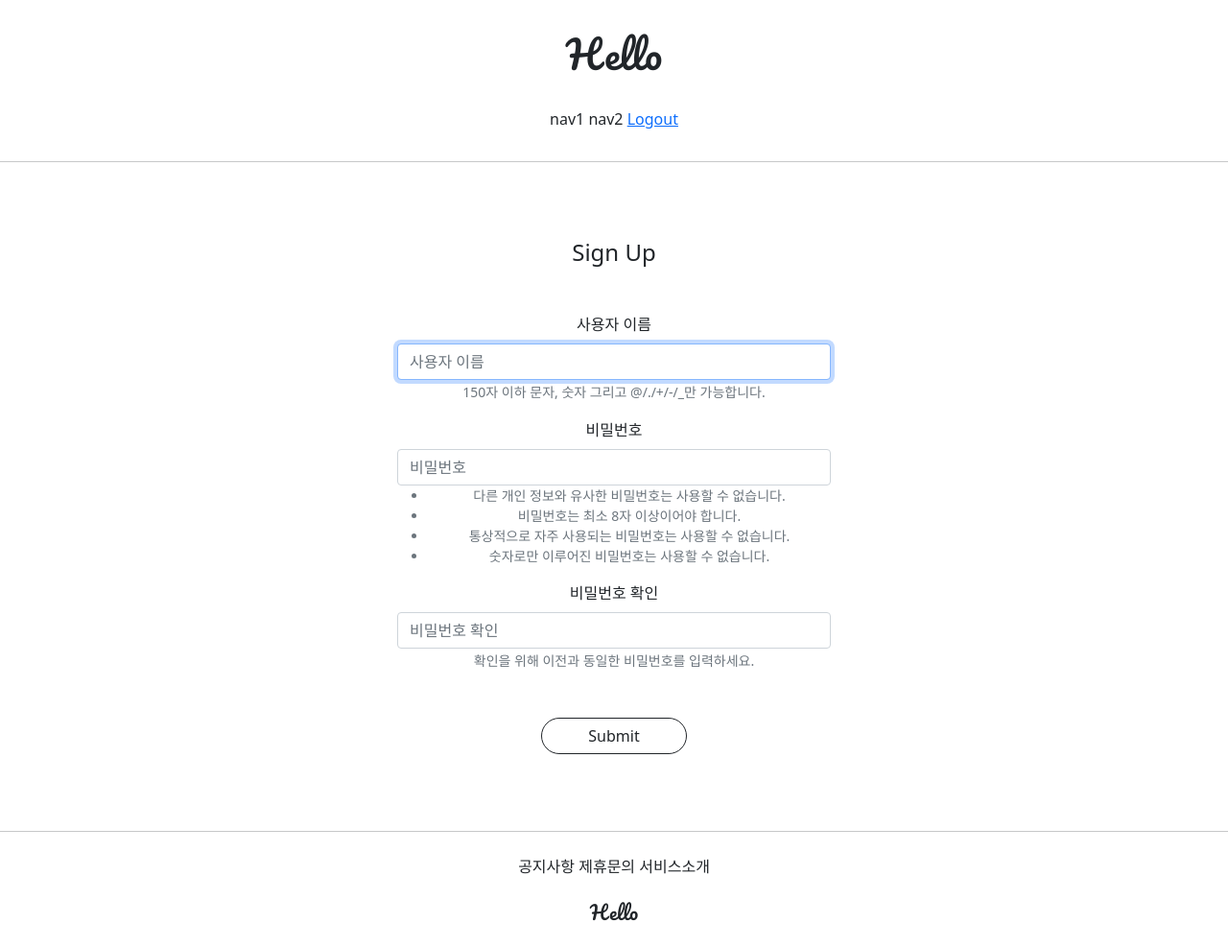
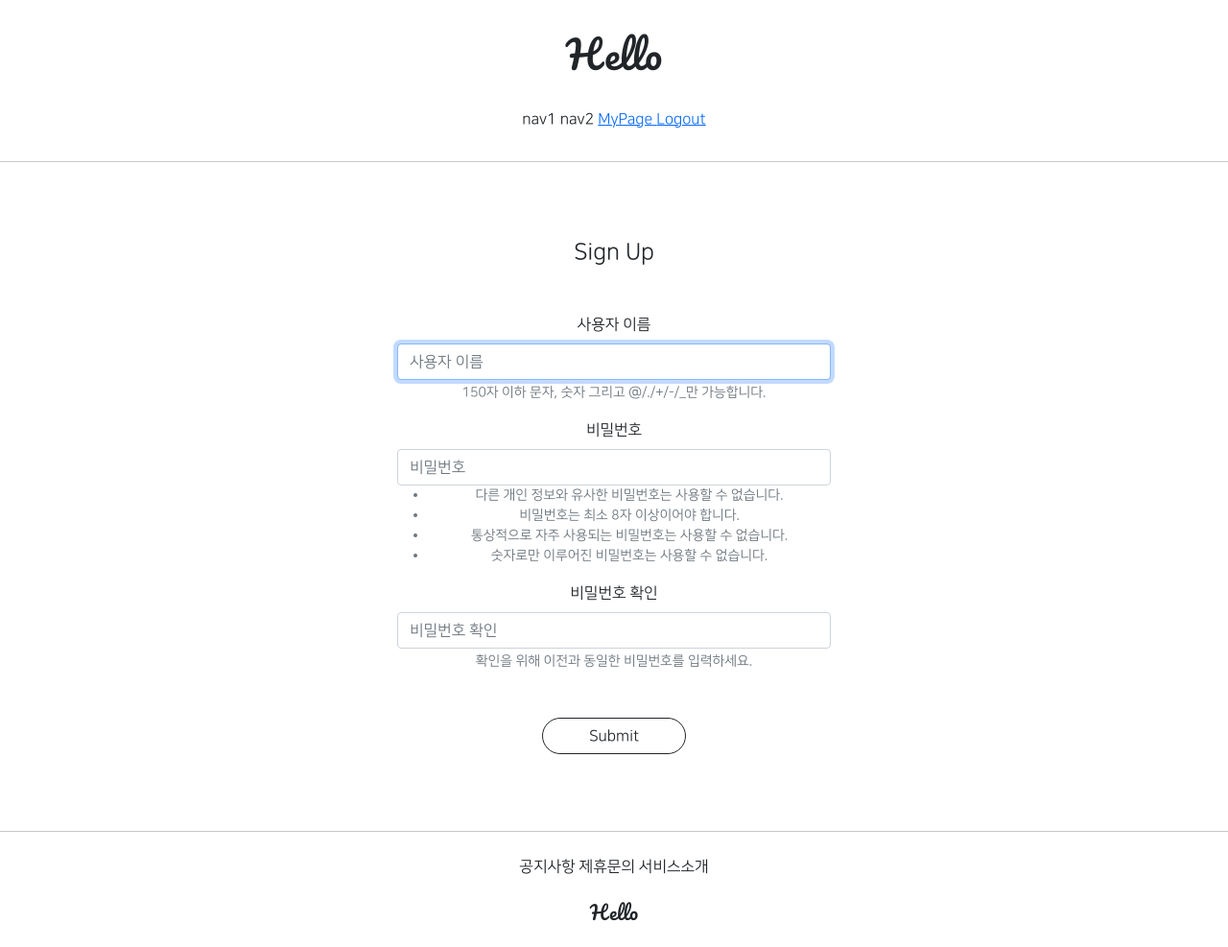
Before and after one commit to passiona2z/djangoproject, a Django app: page /accounts/create/ in a window 1280 px wide. Shown: the whole page at 96% size. Run offline with Django 3.2, Linux system fonts and the light colour scheme; the visitor is signed in with stand-in values (Sample User, id 1); parts of the project's set-up code (start-up, migrations or seed data) failed here and were passed over; some libraries are stand-ins or nearby versions.

Commit message:
7/20 djangoProject commit 1

```diff
--- a/accountapp/urls.py
+++ b/accountapp/urls.py
@@ -1,7 +1,7 @@
 from django.contrib.auth.views import LoginView, LogoutView
 from django.urls import path
 
-from accountapp.views import hello_world, AccountCreateView
+from accountapp.views import hello_world, AccountCreateView, AccountDetailView
 
 app_name = 'accountapp'
 
@@ -12,6 +12,8 @@ urlpatterns = [
 
     path('logout/', LogoutView.as_view(), name='logout'),
 
-    path('create/', AccountCreateView.as_view(), name='create')
+    path('create/', AccountCreateView.as_view(), name='create'),
+
+    path('detail/<int:pk>', AccountDetailView.as_view(), name='detail'),
 
 ]
--- a/accountapp/views.py
+++ b/accountapp/views.py
@@ -8,7 +8,7 @@ from django.shortcuts import render
 
 # 아주 간단한 뷰
 from django.urls import reverse, reverse_lazy
-from django.views.generic import CreateView
+from django.views.generic import CreateView, DetailView
 
 from accountapp.models import NewModel
 
@@ -36,3 +36,9 @@ class AccountCreateView(CreateView):
     form_class = UserCreationForm
     success_url = reverse_lazy('accountapp:hello_world')
     template_name = 'accountapp/create.html' # 나중에 만들것 : 이렇게 로직이 완성되었다.
+
+
+class AccountDetailView(DetailView) :
+    model = User
+    context_object_name = 'target_user'
+    template_name = 'accountapp/detail.html'
--- a/templates/base.html
+++ b/templates/base.html
@@ -4,7 +4,7 @@
 
 {%  include 'head.html' %}
 
-<body>
+<body style="font-family: 'NanumSquareR">
 
 {%  include 'header.html' %}
 
--- a/templates/head.html
+++ b/templates/head.html
@@ -18,4 +18,29 @@
     <link rel="stylesheet" type = "text/css" href="{% static 'base.css' %}">
 
 
+    <style>
+        @font-face {
+            font-family: 'NanumSquareR';
+            src: local('NanumSquareR'),
+            url("{% static 'fonts/NanumSquareR.otf' %}") format("opentype");
+        }
+        @font-face {
+            font-family: 'NanumSquareEB';
+            src: local('NanumSquareEB'),
+            url("{% static 'fonts/NanumSquareEB.otf' %}") format("opentype");
+        }
+        @font-face {
+            font-family: 'NanumSquareB';
+            src: local('NanumSquareB'),
+            url("{% static 'fonts/NanumSquareB.otf' %}") format("opentype");
+        }
+        @font-face {
+            font-family: 'NanumSquareL';
+            src: local('NanumSquareL'),
+            url("{% static 'fonts/NanumSquareL.otf' %}") format("opentype");
+        }
+    </style>
+
+
+
 </head>
--- a/templates/header.html
+++ b/templates/header.html
@@ -18,6 +18,11 @@
         </span>
         {% else %}
         <span>
+            <a href="{% url 'accountapp:detail' pk=user.pk %}">
+                MyPage
+            </a>
+        </span>
+        <span>
             <a href="{% url 'accountapp:logout' %}">
                 Logout
             </a>
```
Also changed, not shown: accountapp/templates/accountapp/detail.html (added, +19 -0 lines), static/fonts/NanumSquareB.otf (added), static/fonts/NanumSquareEB.otf (added), static/fonts/NanumSquareL.otf (added), static/fonts/NanumSquareR.otf (added).
